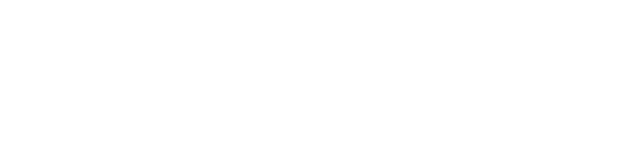
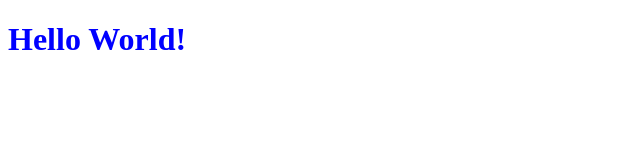
Before and after one commit to Daniel-Kigozi/Html-capstne, a plain HTML site: page index.html in a window 1280 px wide. Shown: the whole page, without its empty margins (0-640 px from the left). Drawn offline with Linux system fonts and the light colour scheme.

Commit message:
add markup to html-capstne

```diff
--- a/index.html
+++ b/index.html
@@ -7,6 +7,6 @@
         <link rel="stylesheet" href="styles.css">
     </head>
     <body>
-
+        <h1>Hello World!</h1>
     </body>
 </html>
--- a/styles.css
+++ b/styles.css
@@ -0,0 +1,3 @@
+h1 {
+    color: blue;
+}
```
